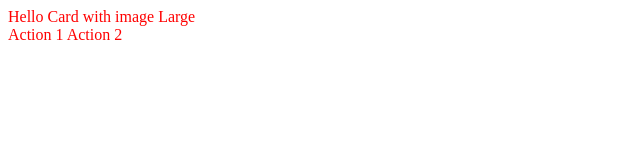
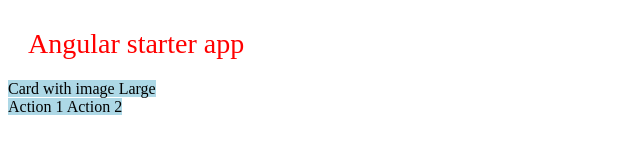
Before and after one commit to andrei-antal/angular-webpack-starter, a website built with webpack: page app/index.html in a window 1280 px wide. Shown: the whole page, without its empty margins (0-640 px from the left). Built offline with nearby package versions, Linux system fonts and the light colour scheme; some packages are replaced by stand-ins of ours; files whose address does not match are found by name; what angular-material would draw is missing.

Commit message:
Remove webpack logs for test and refine the app code

```diff
--- a/app/app.js
+++ b/app/app.js
@@ -4,11 +4,14 @@
 require('angular-material/angular-material.scss');
 require('./app.scss');
 
-angular.module('app', [ngMaterial]);
-console.log('here1');
+angular.module('app', [ngMaterial]).run(() => {
+  console.log('Angular runs');
+});
 
+/*eslint-disable */
+
+// sample tests
 if (RUN_TEST) {
-
   describe('a test suite', () => {
     it('should pass', () => {
       expect(true).to.be.true;
@@ -19,3 +22,4 @@
     });
   });
 }
+/*eslint-enable */
--- a/app/app.scss
+++ b/app/app.scss
@@ -1,4 +1,13 @@
 body {
-  color: red;
-  user-select: none;
+  // test scss
+  .title {
+    padding: 20px;
+    font-size: 28px;
+    color: red;
+    user-select: none;
+  }
 }
+// override material style
+md-card {
+  background-color: lightblue;
+}
--- a/app/index.html
+++ b/app/index.html
@@ -7,7 +7,7 @@
 </head>
 <body>
   <div>
-    <md-button>{{"Hello"}}</md-button>
+    <div class="title">{{"Angular starter app"}}</div>
     <md-card>
       <md-card-title>
         <md-card-title-text>
--- a/karma.conf.js
+++ b/karma.conf.js
@@ -79,6 +79,9 @@
       'karma-mocha',
       'karma-chrome-launcher',
       'karma-html-reporter'
-    ]
+    ],
+    webpackMiddleware: {
+      noInfo: true
+    }
   })
 }
```
Also changed, not shown: README.md.
